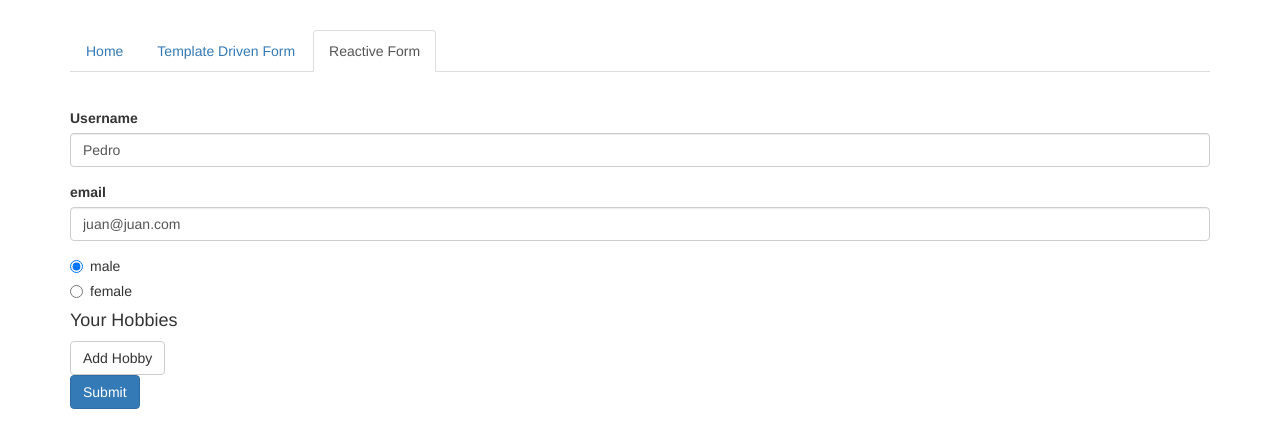
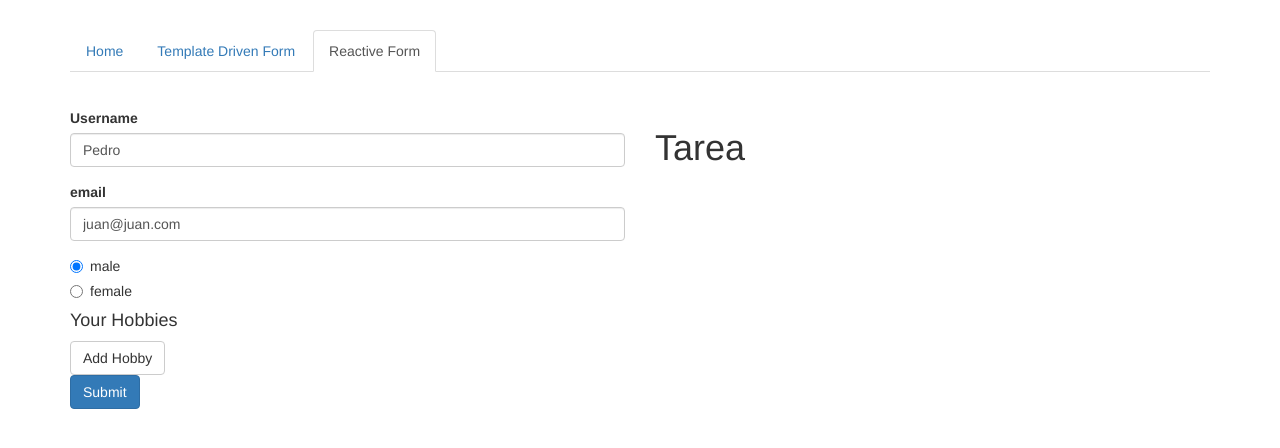
Before and after one commit to juanalesandri/training, an Angular app in the folder forms-start/: page /reactive in a window 1280 px wide. Shown: the top 448 px of the page. Built offline with nearby package versions, Linux system fonts and the light colour scheme.

Commit message:
Se agrega estructura para resolver la tarea 7

```diff
--- a/forms-start/src/app/reactive-form/reactive-form.component.html
+++ b/forms-start/src/app/reactive-form/reactive-form.component.html
@@ -1,6 +1,6 @@
 <div class="container">
     <div class="row">
-        <div class="col-xs-12">
+        <div class="col-xs-6">
             <form [formGroup]="signupForm" (ngSubmit)="submitForm()">
                 <div formGroupName="userData">
                     <div class="form-group">
@@ -49,5 +49,9 @@
                 </div>
             </form>
         </div>
+        <div class="col-xs-6">
+            <h1>Tarea</h1>
+            <div></div>
+        </div>
     </div>
 </div>
```
